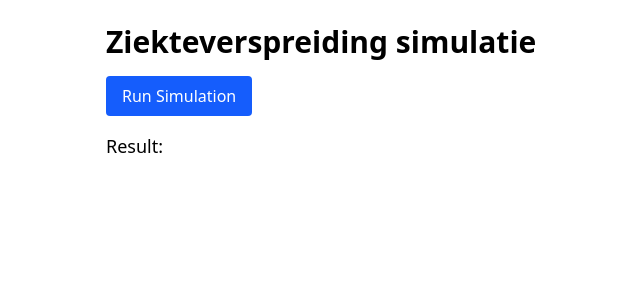
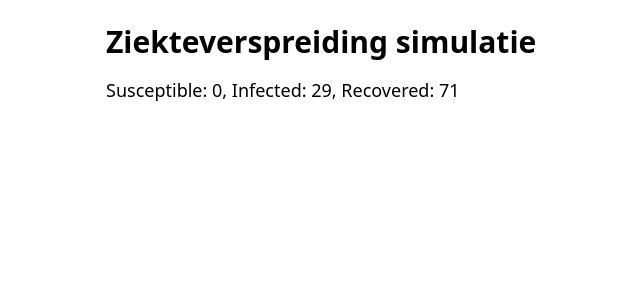
Before and after one commit to Phlipsje/IDP_ziekteverspreiding_simulatie, a SvelteKit app: page / in a window 1280 px wide. Shown: the top 300 px of the page, without its empty margins (270-910 px from the left). Built offline with nearby package versions, Linux system fonts and the light colour scheme.

Commit message:
Time based example 'simulation'

```diff
--- a/eslint.config.js
+++ b/eslint.config.js
@@ -11,7 +11,6 @@ const gitignorePath = fileURLToPath(new URL('./.gitignore', import.meta.url));
 /** @type {import('eslint').Linter.Config[]} */
 export default [
 	includeIgnoreFile(gitignorePath),
-	js.configs.recommended,
 	...svelte.configs.recommended,
 	prettier,
 	...svelte.configs.prettier,
--- a/src/routes/+page.svelte
+++ b/src/routes/+page.svelte
@@ -1,11 +1,59 @@
 <script>
     import { browser } from '$app/environment';
+    import { onMount, onDestroy } from "svelte";
     let result = null;
     let worker;
 
-    // load the worker (Vite resolves this)
+    let updateHz = 30;
+    let drawHz = 20;
+
+    let updateTimer;
+    let drawTimer;
+
+    let exampleInfected = 1;
+    let exampleSusceptible = 100 - exampleInfected;
+    let exampleRecovered = 0;
+
+    //Update loop, called {updateHz} times per second
+    const update = () => {
+        //Just random bullshit to check if update loop works
+        if(exampleSusceptible > 0) {
+            exampleSusceptible--;
+            exampleInfected++;
+        }
+        if(Math.random() < 0.50)
+        {
+            exampleInfected--;
+            exampleRecovered++;
+        }
+    };
+
+    //Draw loop, called {drawHz} times per second
+    const draw = () => {
+        //
+    };
+
+    //Start function
+    onMount(() => {
+        updateTimer = setInterval(update, 1000 / updateHz);
+        drawTimer = setInterval(draw, 1000 / drawHz);
+
+        if (browser){
+            worker.postMessage({});
+        }
+        else{
+            console.log("Error browser not loaded yet!")
+        }
+
+        return () => {
+            clearInterval(updateTimer);
+            clearInterval(drawTimer);
+        };
+    });
+
+    //Loads in resources
     if (browser) {
-        // this only runs in the browser, not during SSR
+        //Uses workers to offload loading
         worker = new Worker(
             new URL('$lib/simulation/simulation-worker.js', import.meta.url),
             { type: 'module' }
@@ -15,24 +63,10 @@
             result = event.data;
         };
     }
-
-    function start() {
-        if (!browser) return; // safety
-
-        result = "Running...";
-        worker.postMessage({});
-    }
 </script>
 
 <div class="p-6 max-w-xl mx-auto">
     <h1 class="text-3xl font-bold mb-4">Ziekteverspreiding simulatie</h1>
 
-    <button
-            on:click={start}
-            class="px-4 py-2 bg-blue-600 text-white rounded hover:bg-blue-700"
-    >
-        Run Simulation
-    </button>
-
-    <p class="mt-4 text-lg">Result: {result}</p>
+    <p class="mt-4 text-lg">Susceptible: {exampleSusceptible}, Infected: {exampleInfected}, Recovered: {exampleRecovered}</p>
 </div>
```
